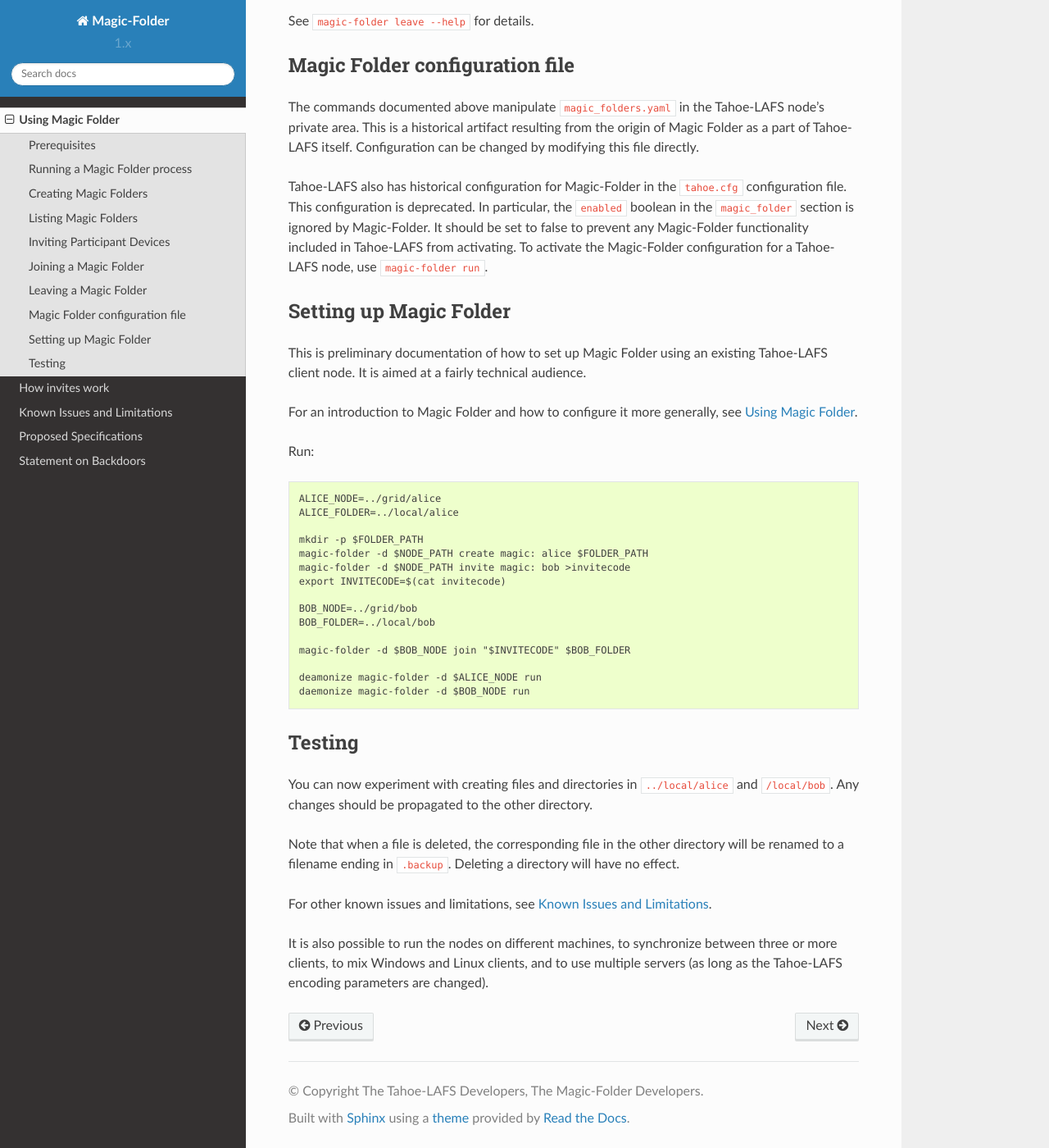
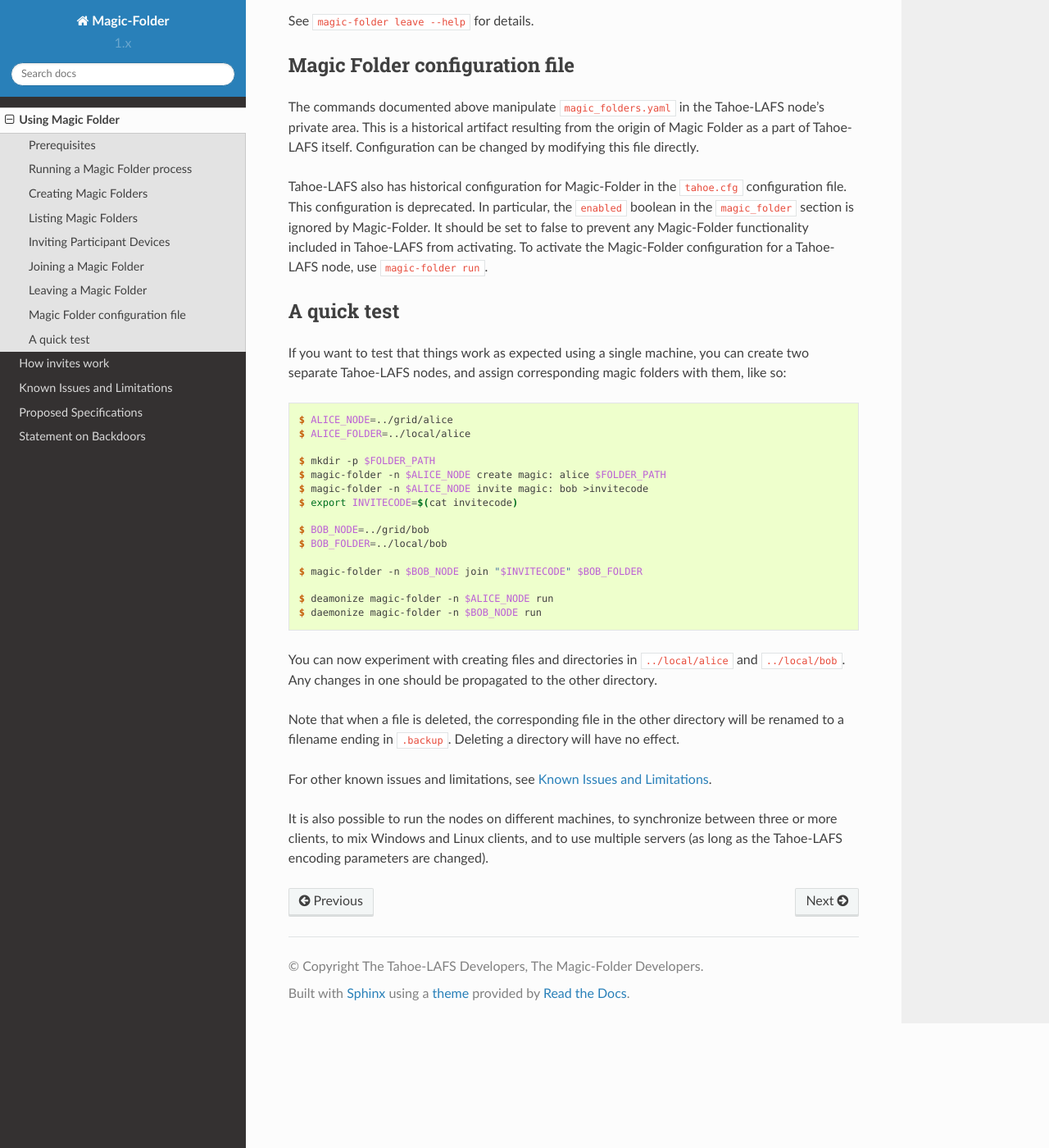
Before and after one commit to tahoe-lafs/magic-folder, a Sphinx documentation site: the page built from docs/usage.rst, in a window 1280 px wide and 1400 px high, scrolled down 2274 px. Shown: the whole window at 82% size. Built offline with Sphinx 7.4.7 and the Read the Docs theme 2.0.0, drawn with Linux system fonts in a browser that asks for light colours.

Commit message:
Rewrite "setting up" as "a quick test"

```diff
--- a/docs/usage.rst
+++ b/docs/usage.rst
@@ -145,40 +145,34 @@
 activate the Magic-Folder configuration for a Tahoe-LAFS node, use
 ``magic-folder run``.
 
-Setting up Magic Folder
------------------------
 
-This is preliminary documentation of how to set up Magic Folder using
-an existing Tahoe-LAFS client node.  It is aimed at a fairly technical
-audience.
+A quick test
+------------
 
-For an introduction to Magic Folder and how to configure it more
-generally, see :doc:`usage`.
+If you want to test that things work as expected using a single
+machine, you can create two separate Tahoe-LAFS nodes, and assign
+corresponding magic folders with them, like so:
 
+.. code-block:: console
 
-Run::
+   $ ALICE_NODE=../grid/alice
+   $ ALICE_FOLDER=../local/alice
 
-  ALICE_NODE=../grid/alice
-  ALICE_FOLDER=../local/alice
+   $ mkdir -p $FOLDER_PATH
+   $ magic-folder -n $ALICE_NODE create magic: alice $FOLDER_PATH
+   $ magic-folder -n $ALICE_NODE invite magic: bob >invitecode
+   $ export INVITECODE=$(cat invitecode)
 
-  mkdir -p $FOLDER_PATH
-  magic-folder -d $NODE_PATH create magic: alice $FOLDER_PATH
-  magic-folder -d $NODE_PATH invite magic: bob >invitecode
-  export INVITECODE=$(cat invitecode)
+   $ BOB_NODE=../grid/bob
+   $ BOB_FOLDER=../local/bob
 
-  BOB_NODE=../grid/bob
-  BOB_FOLDER=../local/bob
+   $ magic-folder -n $BOB_NODE join "$INVITECODE" $BOB_FOLDER
 
-  magic-folder -d $BOB_NODE join "$INVITECODE" $BOB_FOLDER
-
-  deamonize magic-folder -d $ALICE_NODE run
-  daemonize magic-folder -d $BOB_NODE run
-
-Testing
--------
+   $ deamonize magic-folder -n $ALICE_NODE run
+   $ daemonize magic-folder -n $BOB_NODE run
 
 You can now experiment with creating files and directories in
-``../local/alice`` and ``/local/bob``.  Any changes should be
+``../local/alice`` and ``../local/bob``.  Any changes in one should be
 propagated to the other directory.
 
 Note that when a file is deleted, the corresponding file in the other
```
